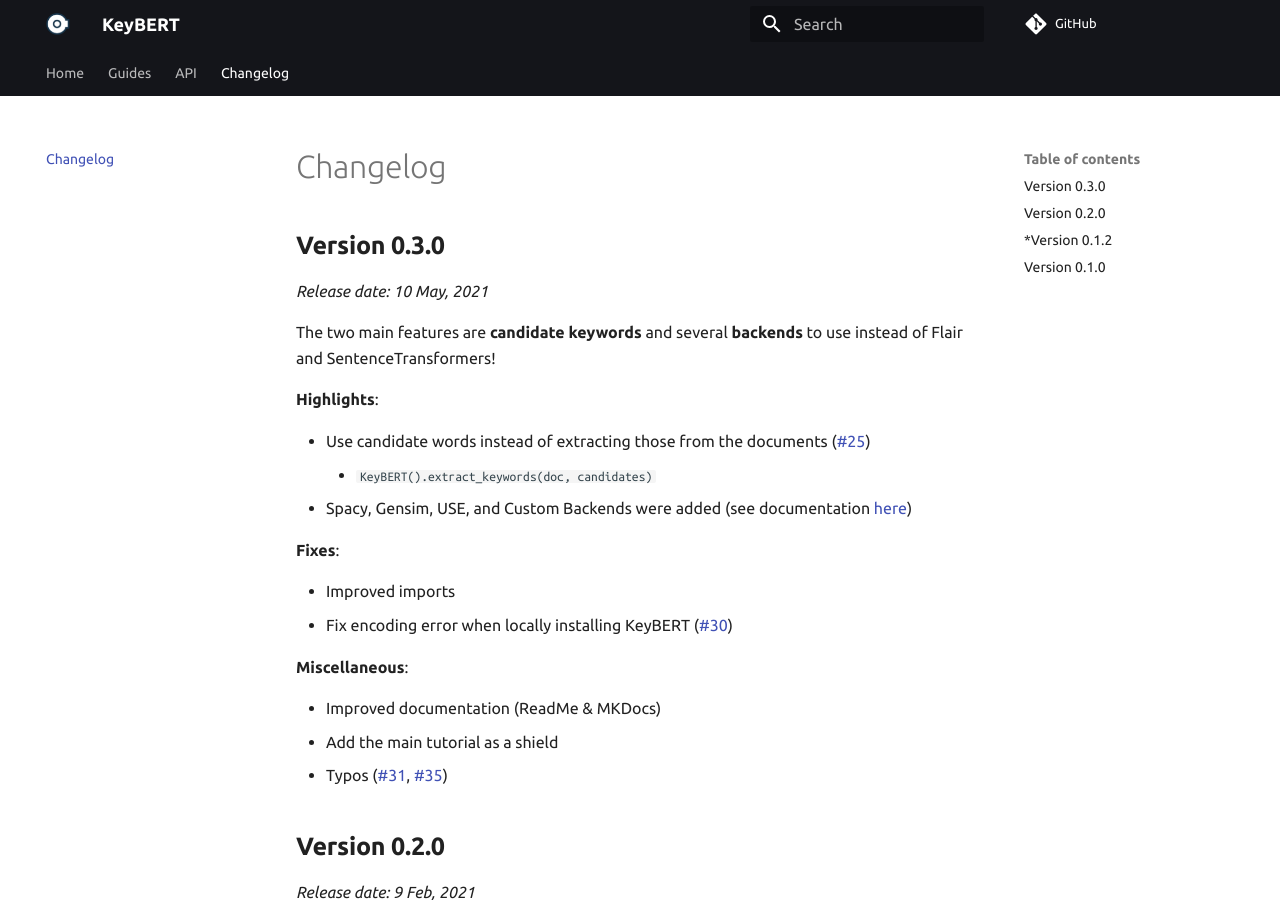
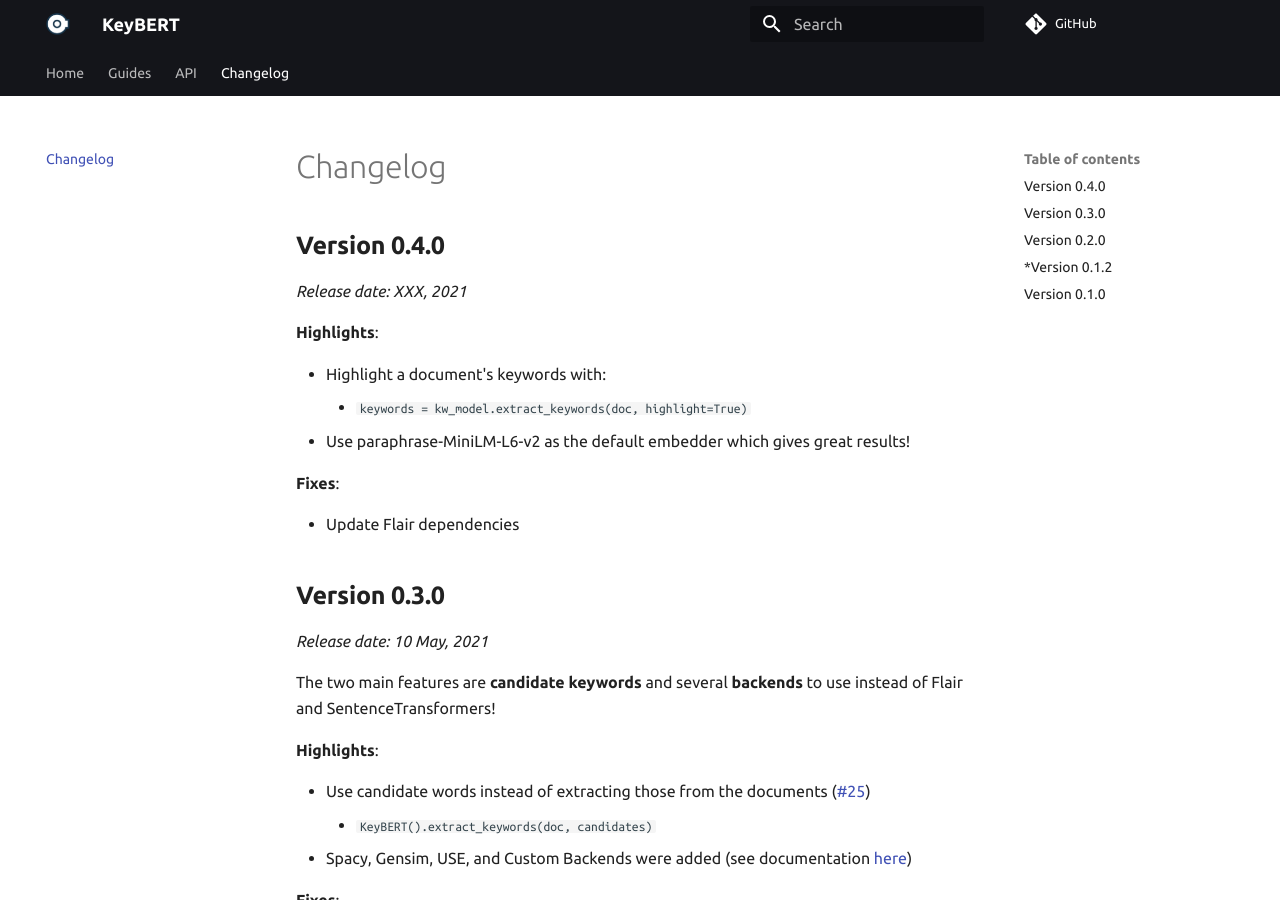
Before and after one commit to MaartenGr/KeyBERT, an MkDocs documentation site: the page built from docs/changelog.md, in a window 1280 px wide and 900 px high. Built offline with MkDocs 1.6.1 and Material for MkDocs 9.7.7, drawn with Linux system fonts in a browser that asks for light colours; comment, search, counter and statistics services are not loaded.

Commit message:
Update docs

````diff
--- a/docs/changelog.md
+++ b/docs/changelog.md
@@ -1,3 +1,18 @@
+## **Version 0.4.0**
+*Release date:  XXX, 2021*
+
+**Highlights**:
+
+* Highlight a document's keywords with:
+    * ```keywords = kw_model.extract_keywords(doc, highlight=True)```
+* Use paraphrase-MiniLM-L6-v2 as the default embedder which gives great results!
+
+
+**Fixes**:
+
+* Update Flair dependencies
+
+
 ## **Version 0.3.0**
 *Release date:  10 May, 2021*
 
````
Also changed, not shown: README.md (+8 -2 lines), images/highlight.png (added), 1 other file.
